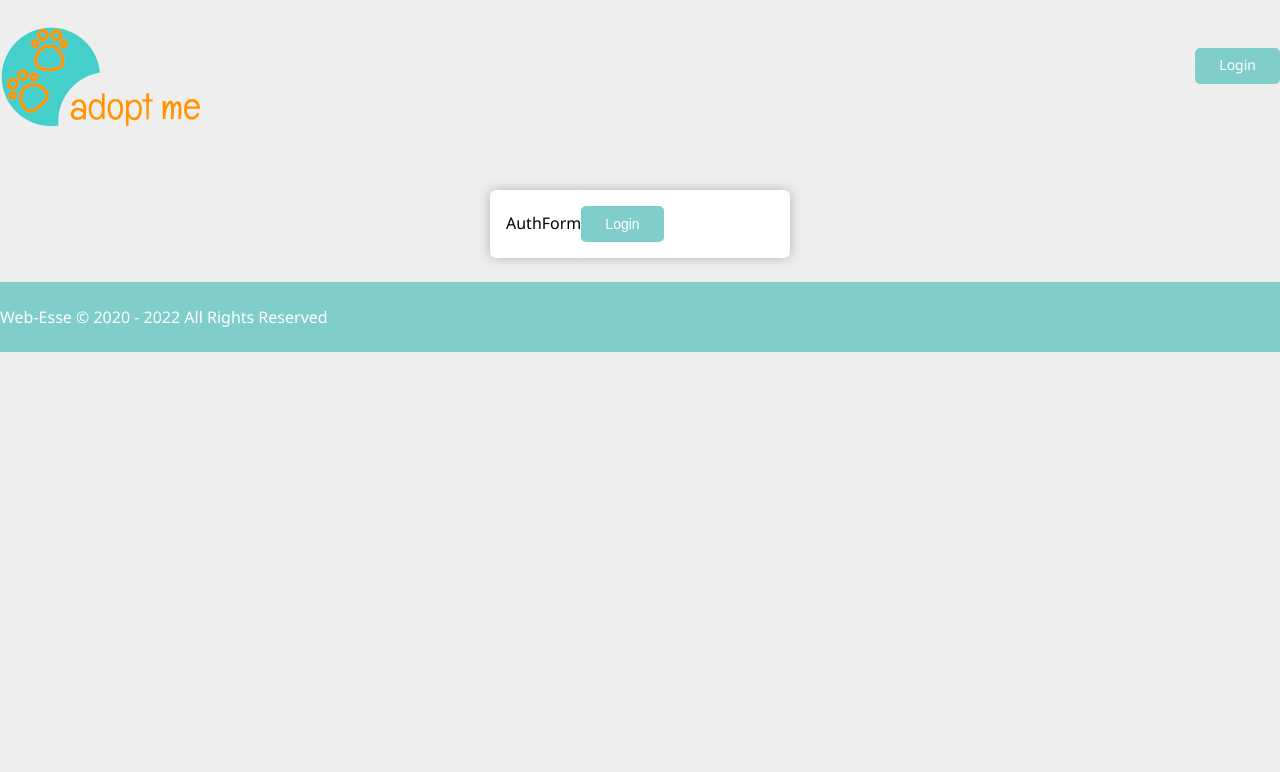
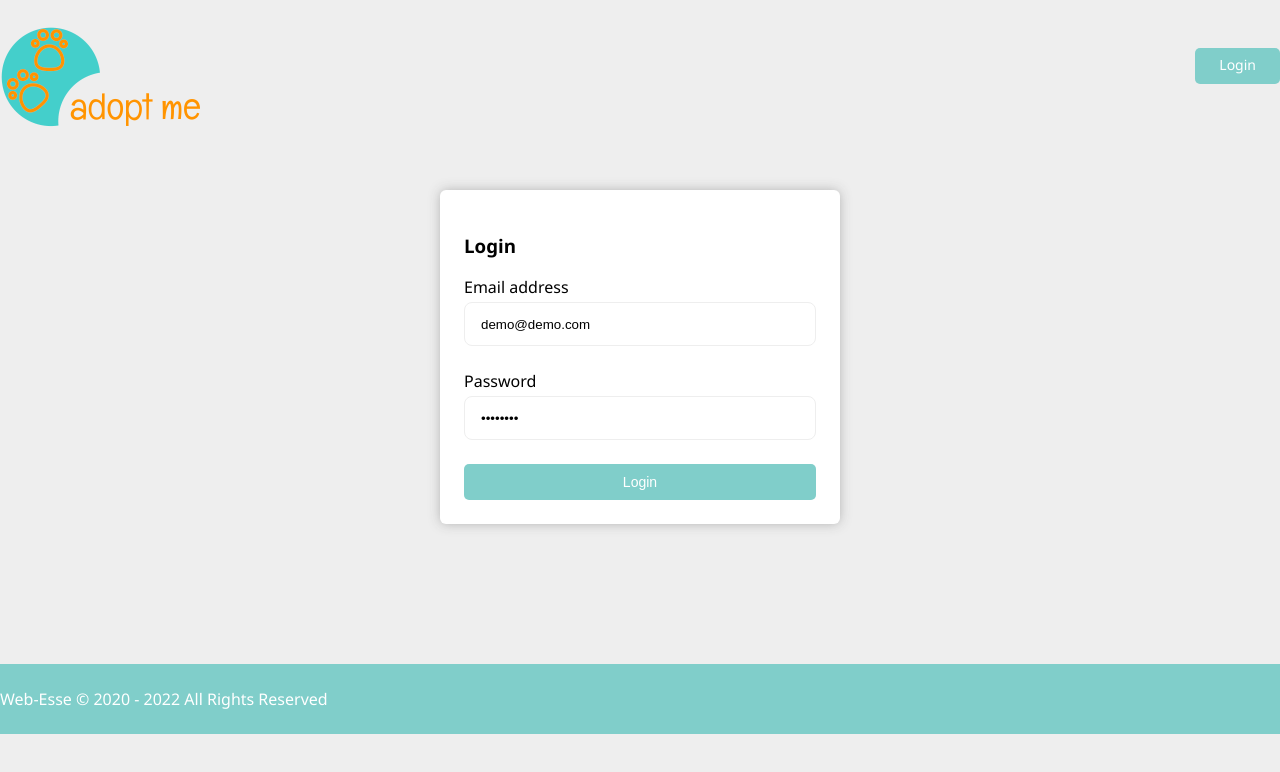
Before and after one commit to Snegurochka/adopt-pets, a React (Create React App) app: page /auth in a window 1280 px wide. Shown: the top 772 px of the page. Built offline with nearby package versions, Linux system fonts and the light colour scheme; no server answers.

Commit message:
ADD: AuthForm component

```diff
--- a/src/components/AuthForm/AuthForm.module.css
+++ b/src/components/AuthForm/AuthForm.module.css
@@ -1,4 +1,25 @@
 .wrapper {
-    margin: 24px auto;
-    max-width: 300px;
+    margin   : 24px auto 140px;
+    max-width: 400px;
 }
+
+.wrapper_form {
+    display              : grid;
+    grid-template-columns: repeat(1, minmax(0, 1fr));
+    gap                  : 1.5rem;
+}
+
+.wrapper_form input {
+    width        : 100%;
+    height       : 2.75rem;
+    padding      : .75rem 1rem;
+    margin-top   : .25rem;
+    border-radius: 0.5rem;
+    border       : 1px solid var(--lightGrey);
+}
+
+@media screen and (max-width: 680px) {
+    .wrapper {
+        max-width: 20rem;
+    }
+}
--- a/src/components/AuthForm/AuthForm.tsx
+++ b/src/components/AuthForm/AuthForm.tsx
@@ -1,18 +1,50 @@
-import React from 'react';
+import React, { useState } from 'react';
 import { useDispatch } from 'react-redux';
+import { useHistory } from 'react-router-dom';
 import setAuth from '../../store/AC/auth';
 
 import styles from './AuthForm.module.css';
 
 import Button from "../UI/Button/Button";
 import Card from "../UI/Card/Card";
+
 const AuthForm: React.FC = () => {
+    const [username, setUsername] = useState('demo@demo.com');
+    const [password, setPassword] = useState('demodemo');
+
     const dispatch = useDispatch();
+    const history = useHistory();
+
+    const submitHandler = (evt: React.FormEvent) => {
+        evt.preventDefault();
+        dispatch(setAuth());
+        history.replace(`/`);
+    }
+
     return (
         <section className={styles.wrapper}>
         <Card>
-            AuthForm
-            <Button appearance='primary' callback={() => { dispatch(setAuth()) }}>Login</Button>
+            <h1>Login</h1>
+            <form  action="#" method="post" className={styles.wrapper_form}>
+            <label><span>Email address</span>
+                    <input
+                        type='text'
+                        value={username}
+                        name='username'
+                        placeholder="example@example.com"
+                        onChange={(evt) => { setUsername(evt.currentTarget.value) }}
+                    />
+                </label>
+                <label><span>Password</span>
+                    <input
+                        type='password'
+                        value={password}
+                        name='password'
+                        onChange={(evt) => { setPassword(evt.currentTarget.value) }}
+                    />
+                </label>
+            <Button appearance='primary' callback={submitHandler}>Login</Button>
+            </form>
         </Card>
         </section>
     )
--- a/src/components/UI/Button/Button.props.ts
+++ b/src/components/UI/Button/Button.props.ts
@@ -3,5 +3,5 @@ import { ButtonHTMLAttributes, DetailedHTMLProps } from "react";
 export interface ButtonProps extends DetailedHTMLProps<ButtonHTMLAttributes<HTMLButtonElement>, HTMLButtonElement> {
     appearance? : 'primary' | 'ghost',
     arrow?: 'right' | 'down' | 'none',
-    callback?: () => void,
+    callback?: (evt: React.FormEvent) => void,
 }
--- a/src/components/UI/Card/Card.module.css
+++ b/src/components/UI/Card/Card.module.css
@@ -1,5 +1,5 @@
 .wrapper {
-    padding      : 16px;
+    padding      : 24px;
     border-radius: 6px;
     background   : var(--white);
     box-shadow   : 0px 0px 12px #aaa, -0px -0px 12px #fff;
```
